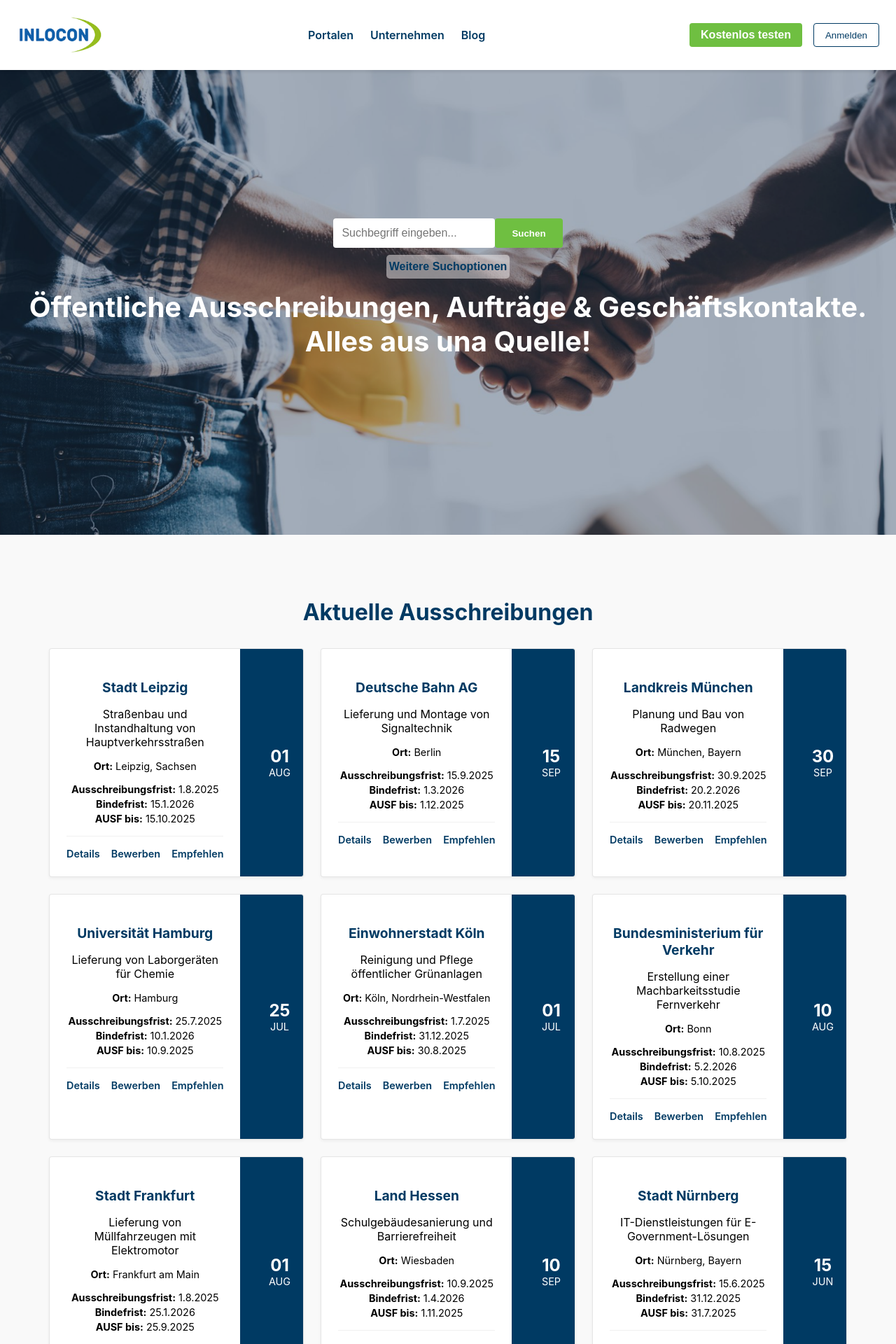
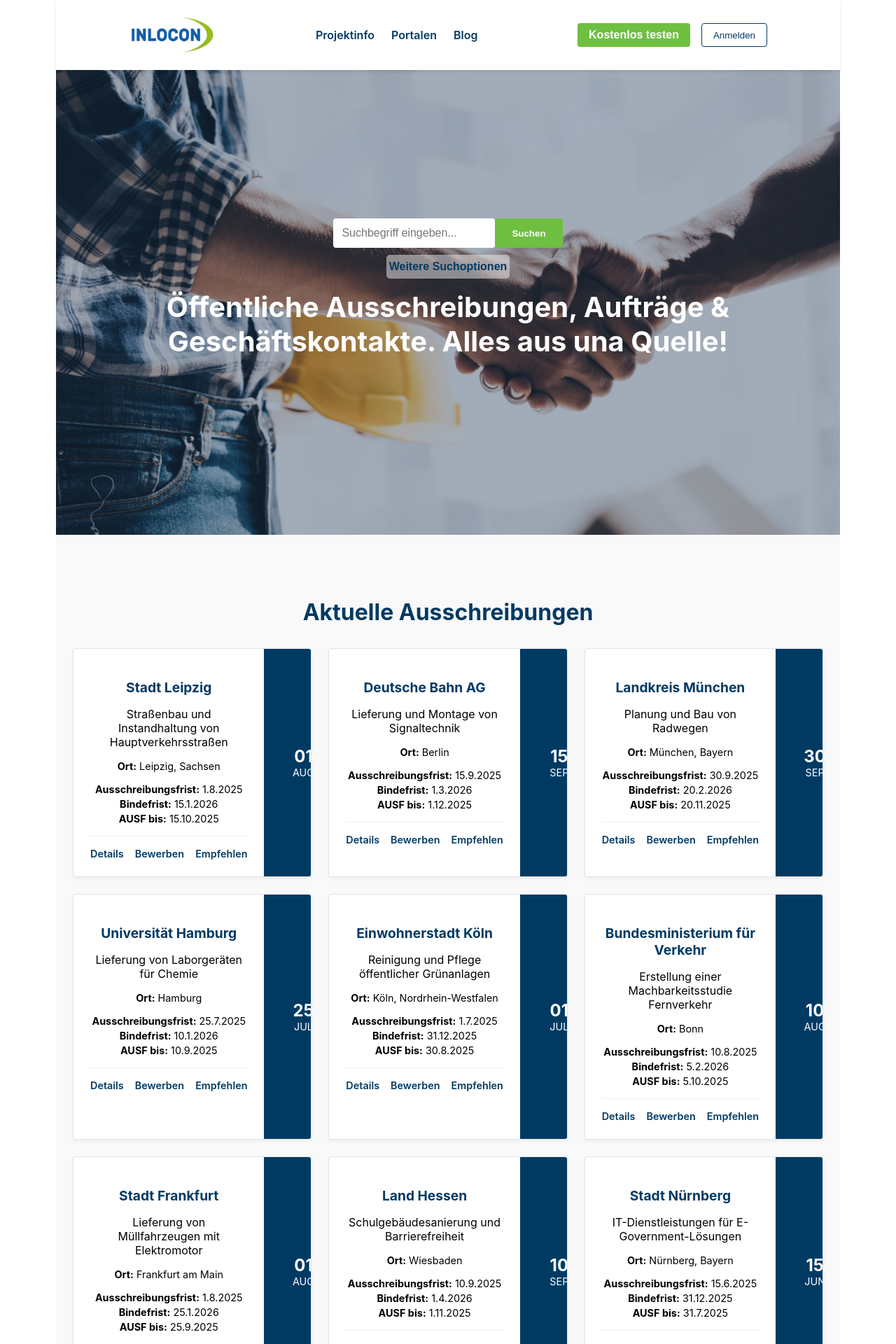
Before and after one commit to capsgit/inlocon_pre, a React (Create React App) app: page / in a window 1280 px wide. Shown: the top 1920 px of the page at 70% size. Built offline with nearby package versions, Linux system fonts and the light colour scheme.

Commit message:
preparing for next step 3.0

```diff
--- a/src/index.css
+++ b/src/index.css
@@ -1,5 +1,5 @@
 body {
-  margin: 0;
+  margin: 0rem 5rem;
   font-family: -apple-system, BlinkMacSystemFont, 'Segoe UI', 'Roboto', 'Oxygen',
     'Ubuntu', 'Cantarell', 'Fira Sans', 'Droid Sans', 'Helvetica Neue',
     sans-serif;
@@ -18,3 +18,9 @@
   margin: 0 auto;
   padding: 0 1.5rem;
 }
+
+@media (max-width: 768px) {
+  body {
+    margin: 0;
+  }
+}
--- a/src/modules/Header/Header.css
+++ b/src/modules/Header/Header.css
@@ -9,7 +9,7 @@
 .header__inner {
   display: flex;
   align-items: center;
-  justify-content: space-between;
+  margin: 0 5rem;
   padding: 0 1.5rem;
   gap: 1rem;
   flex-wrap: wrap;
@@ -123,6 +123,7 @@
   .header__inner {
     display: flex;
     align-items: center;
+    margin: 0px;
     justify-content: space-between;
     padding: 0.5rem 1rem;
     position: relative;
@@ -160,13 +161,16 @@
   }
 
   .header__nav--mobile.open {
+    display: inline-block;
+    flex-direction: row;
     max-height: 300px;
     padding: 0.5rem 0;
   }
 
   .header__nav--mobile .header__nav-list {
     display: flex;
-    flex-direction: column;
+    flex-direction: row;
+    justify-content: space-around;
     align-items: center;
     gap: 1rem;
     padding: 0;
--- a/src/modules/Header/Header.js
+++ b/src/modules/Header/Header.js
@@ -3,8 +3,8 @@
 
 // Array de enlaces de navegación
 const navItems = [
+  { label: "Projektinfo", href: "#projectInformation" },
   { label: "Portalen", href: "#portals" },
-  { label: "Unternehmen", href: "#enterprise" },
   { label: "Blog", href: "#blog" },
 ];
 
```
